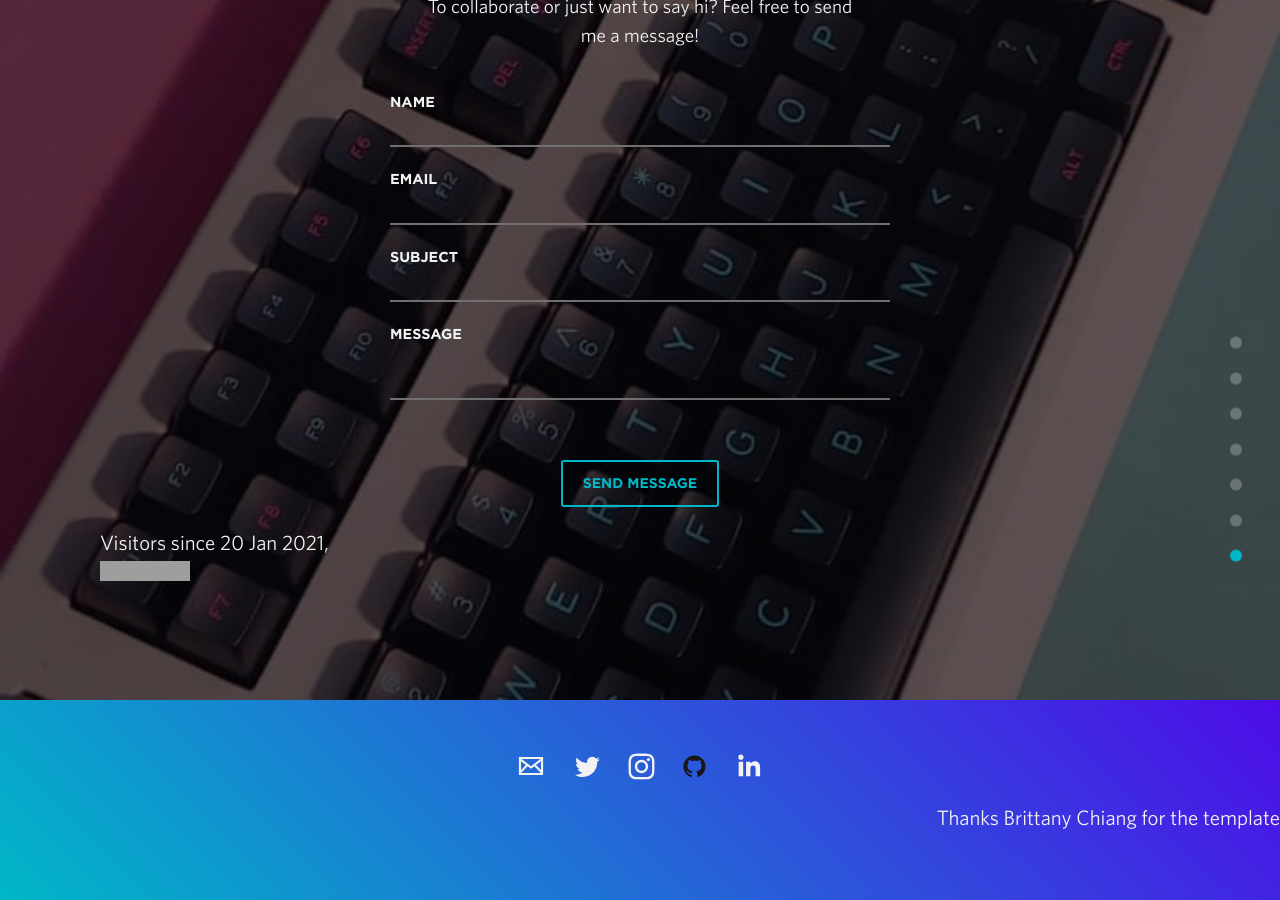
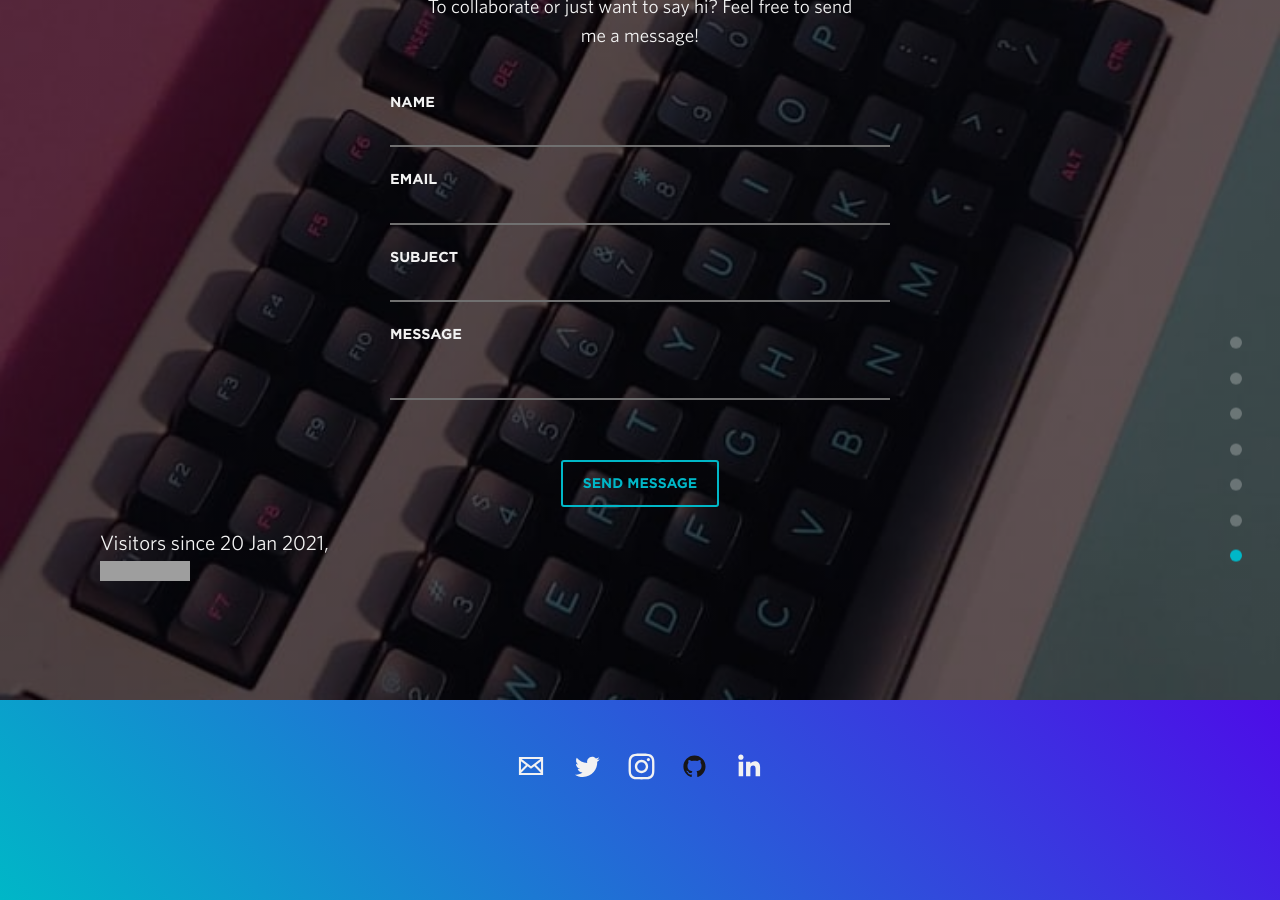
Before and after one commit to sumit6597/sumit6597.github.io, a Jekyll site: the page built from index.html, in a window 1280 px wide and 900 px high, scrolled down 9774 px. Built offline with Jekyll 4.4.1, drawn with Linux system fonts in a browser that asks for light colours; nearby versions of some CDN libraries; grey boxes are pictures that could not be loaded.

Commit message:
Update footer.html

```diff
--- a/_includes/footer.html
+++ b/_includes/footer.html
@@ -11,7 +11,7 @@
       <li class="soc-item"><a href="{{link.url}}" target="_blank" class="icon {{link.title}}" title="{{link.title}}"><img src="img/icons/{{link.title}}.svg" alt="{{link.title}}"></a></li>
       {% endfor %}
     </ul>
-    <p style="text-align:right;" style="font-size:90%;"> Thanks Brittany Chiang for the template</p>
+
   <!--  <div class="copyright-wrapper center">
       <p>&copy;&nbsp;&nbsp;{{site.name}} 2020</p>
     </div> -->
```
